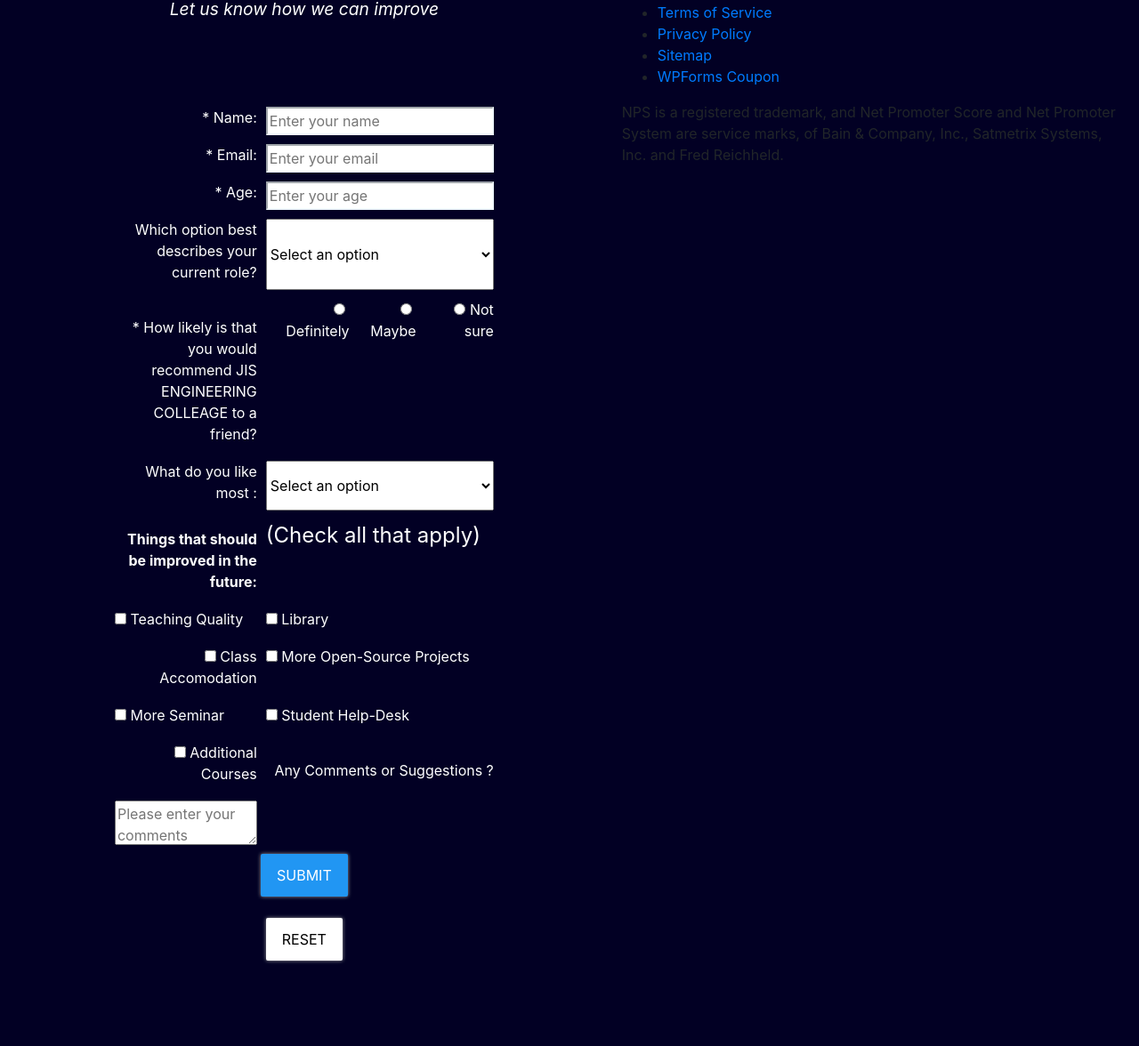
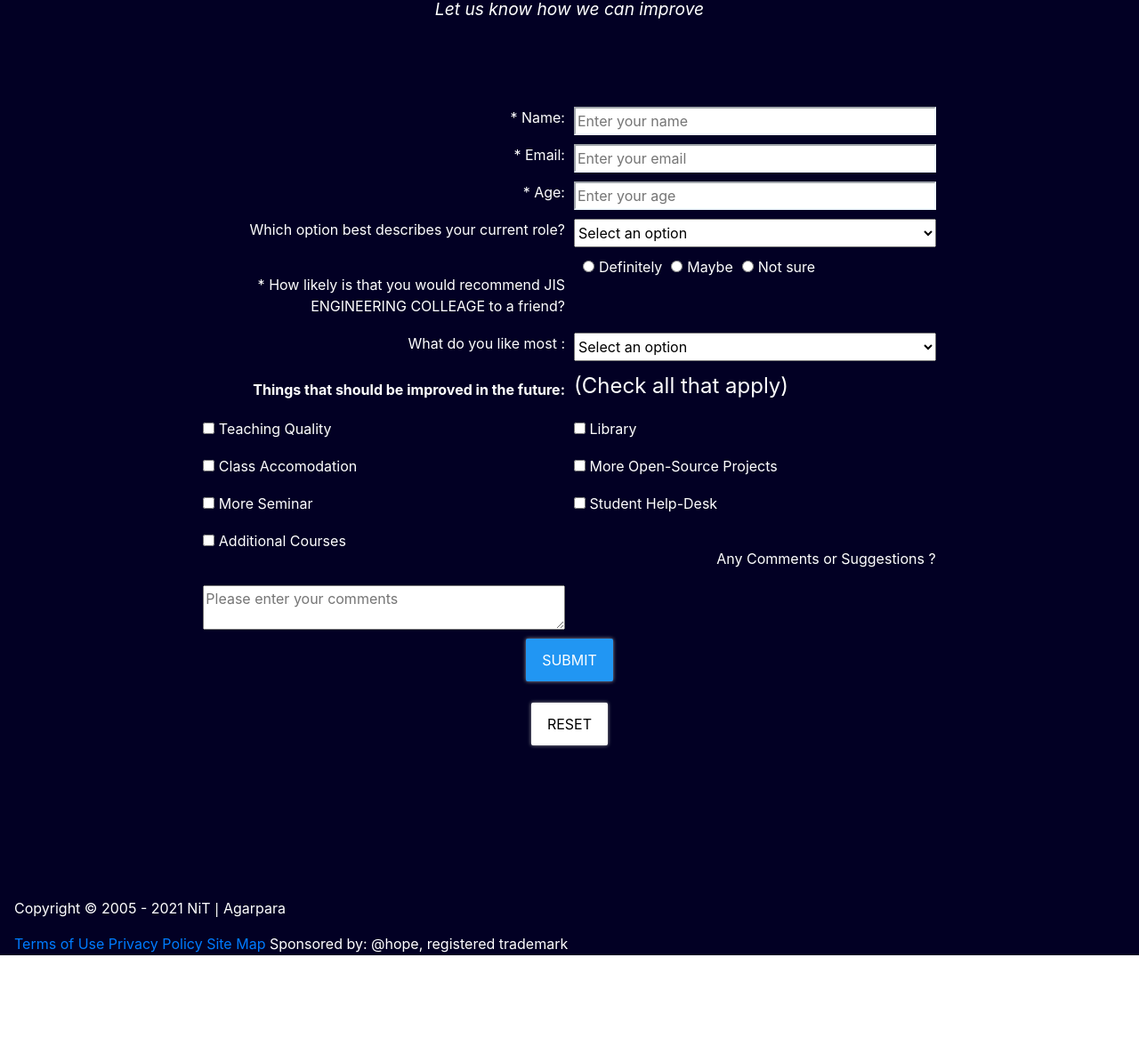
Before and after one commit to ksb96/JIS-2020-2021, a plain HTML site: page 5-Survey Form/survey.html in a window 1280 px wide. Shown: the part 62-1238 px from the top of the page at 89% size. After the commit the page ends 1136 px from the top, so only its background shows below. Drawn offline with nearby package versions, Linux system fonts and the light colour scheme; a web font is replaced by a local one.

Commit message:
footer issue fixed

```diff
--- a/5-Survey Form/style/survey-style.css
+++ b/5-Survey Form/style/survey-style.css
@@ -159,7 +159,8 @@
   outline: none;
 }
 .footForm{
-  /* margin-top: 160px; */
+  color: #fff;
+  margin-top: 160px;
   padding: 1px !important;
 }
 
--- a/5-Survey Form/survey.html
+++ b/5-Survey Form/survey.html
@@ -118,39 +118,13 @@
   </main>
 </div>
 </div>
+<footer class="footForm" id="footFormController">
+  <p> Copyright © 2005 - 2021  NiT | Agarpara </p>
+    <a href="https://reliantmedicalgroup.org/pdfs/Terms_of_Use.pdf?x78063" target="_blank">Terms of Use</a>
+    <a href="https://www.22wpc.com/files/privacy-policy.pdf" target="_blank">Privacy Policy</a>
+    <a href="https://www.google.com/maps/place/Narula+Institute+of+Technology/@22.676657,88.379074,16z/data=!4m5!3m4!1s0x0:0x8e43eace10c1361d!8m2!3d22.6766565!4d88.379074?hl=en-US" target="_blank">Site Map</a>
+    <span class="adbanner"> Sponsored by: @hope, registered trademark</span>
+ </footer>
  </div>
 </body>
-<footer class="site-footer" role="contentinfo">
-  <div class="container">
-    <div>
-        <p>
-  Copyright © 2016-2021 WPForms, LLC.  WPForms is a trademark of WPForms, LLC.
-</p>
-        <nav>
-        <ul id="menu-footer-copyright" class=""><li id="menu-item-38" class="menu-item menu-item-type-post_type menu-item-object-page menu-item-38"><a href="https://wpforms.com/terms/">Terms of Service</a></li>
-<li id="menu-item-37" class="menu-item menu-item-type-post_type menu-item-object-page menu-item-37"><a href="https://wpforms.com/privacy-policy/">Privacy Policy</a></li>
-<li id="menu-item-39" class="menu-item menu-item-type-custom menu-item-object-custom menu-item-39"><a href="https://wpforms.com/sitemap_index.xml">Sitemap</a></li>
-<li id="menu-item-274442" class="menu-item menu-item-type-post_type menu-item-object-page menu-item-274442"><a href="https://wpforms.com/wpforms-coupon-code/">WPForms Coupon</a></li>
-</ul>				</nav>
-    </div>
-      <div class="notes">
-  NPS is a registered trademark, and Net Promoter Score and Net Promoter System
-  are service marks, of Bain &amp; Company, Inc., Satmetrix Systems, Inc. and Fred Reichheld.
-</div>
-    </div>
-</footer>
-
-  </html>
-
-
-
-
-
-
-  <!-- <footer class="footForm" id="footFormController">
-    <p> Copyright © 2005 - 2021  NiT | Agarpara </p>
-      <a href="" target="_blank">Terms of Use</a>
-      <a href="" target="_blank">Privacy Policy</a>
-      <a href="" target="_blank">Site Map</a>
-      <span class="adbanner"> Sponsored by: @hope, registered trademark</span>
-   </footer> -->
+</html>
```
